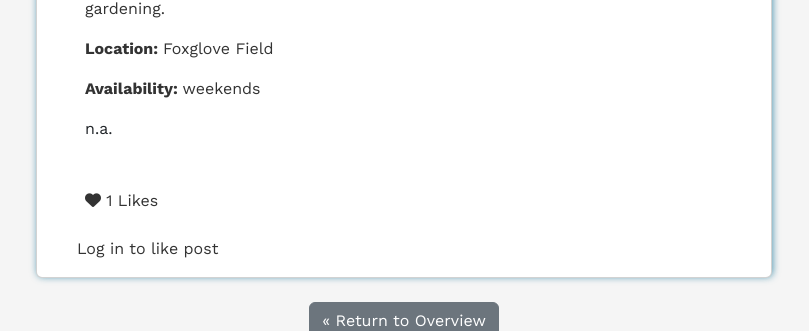
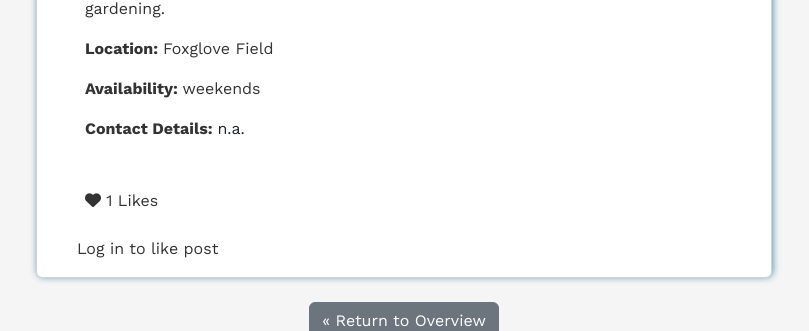
Before and after one commit to g-omarsdottir/helping-hands-happy-hearts, a Django app: a page that uses board/templates/board/post_detail.html in a window 1280 px wide. Shown: the part 987-1318 px from the top of the page, without its empty margins (236-1045 px from the left). Run offline with Django 4.2, Linux system fonts and the light colour scheme; data comes from the database, SQL or seed files in the repository; parts of the project's set-up code (start-up, migrations or seed data) failed here and were passed over; some libraries are stand-ins or nearby versions.

Commit message:
Add a field description to contact details to post_detail.html

```diff
--- a/board/templates/board/post_detail.html
+++ b/board/templates/board/post_detail.html
@@ -72,7 +72,7 @@
                                         <strong>Remarks: </strong>{{ post.remarks }}
                                     </p>
                                     {% endif %}
-                                    {{ post.contact_details }}
+                                    <strong>Contact Details: </strong>{{ post.contact_details }}
                                     <!-- if: Leaves field empty if no content -->
                                     {% if post.target_date %}
                                     <p>
```
